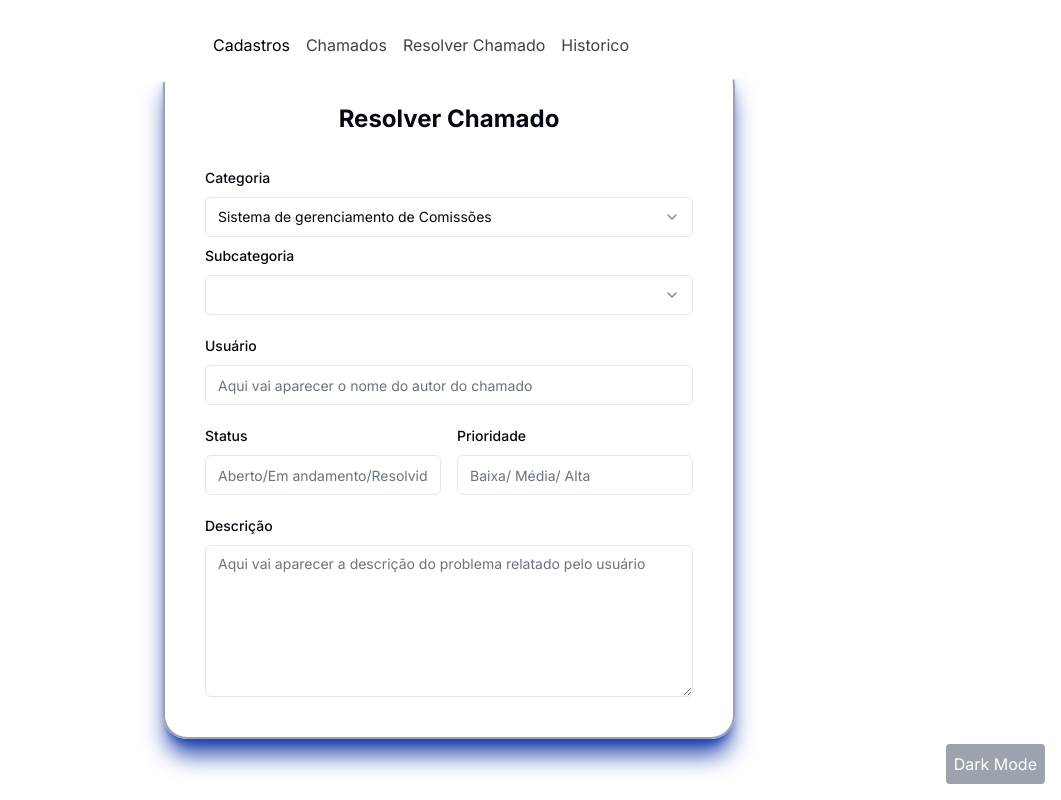
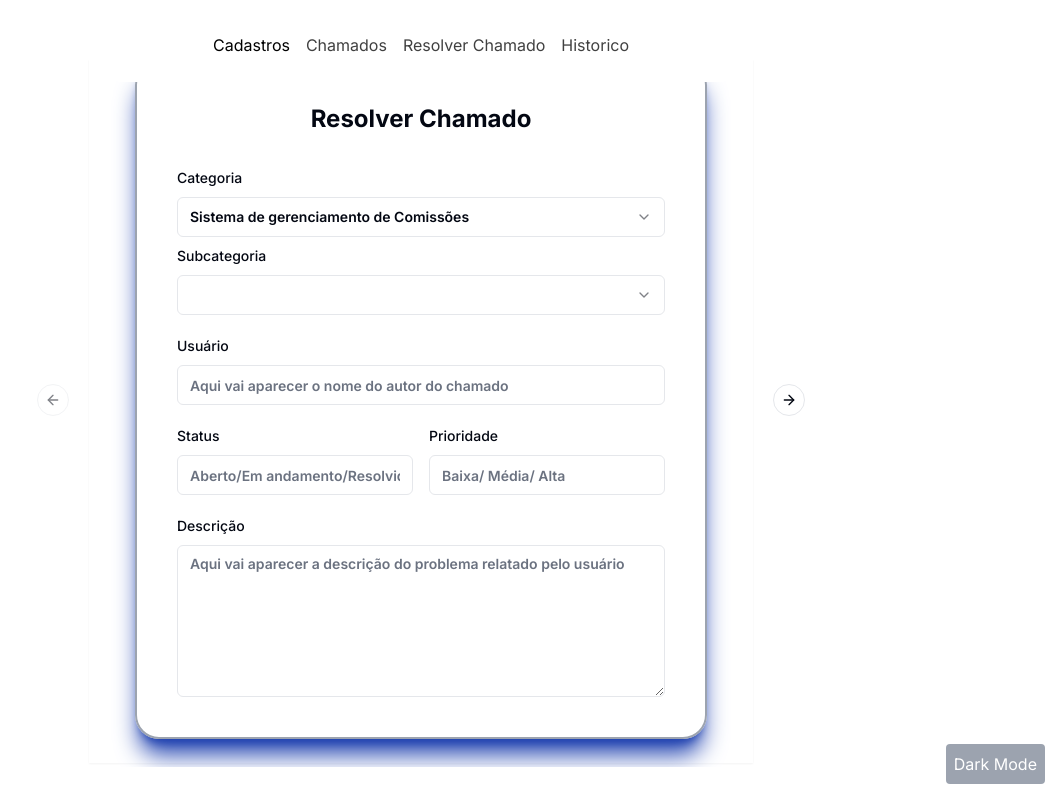
Before and after one commit to HugoGBR/Desenvolvimento-de-Sistema-de-Abertura-de-Chamados-Equipe2, a Next.js app in the folder Equipe2_chamado/: page /routes/resolverChamado in a window 1280 px wide. Shown: the whole page, without its empty margins (219-1280 px from the left). Built offline with nearby package versions, Linux system fonts and the light colour scheme.

Commit message:
Algumas alterações

```diff
--- a/Equipe2_chamado/app/routes/historico/data-table.tsx
+++ b/Equipe2_chamado/app/routes/historico/data-table.tsx
@@ -35,7 +35,7 @@
   })
 
   return (
-    <div className="rounded-md border">
+    <div className="mt-20 rounded-md border">
        <div className="p-4 border-b">
         <h2 className="text-xl font-semibold text-center ">Histórico de chamados</h2>
       </div>
--- a/Equipe2_chamado/app/routes/resolverChamado/page.tsx
+++ b/Equipe2_chamado/app/routes/resolverChamado/page.tsx
@@ -5,19 +5,31 @@
 	Select, SelectContent, SelectItem, SelectTrigger, SelectValue,
 } from "@/components/ui/select"
 import { Textarea } from "@/components/ui/textarea"
-import NavbarDemo from "@/components/menu"
+import { Card, CardContent } from "@/components/ui/card"
+import {
+	Carousel,
+	CarouselContent,
+	CarouselItem,
+	CarouselNext,
+	CarouselPrevious,
+} from "@/components/ui/carousel"
 
 
 export default function Dashboard() {
 	return (
 		<div>
-			<div className="grid h-screen w-full pl-[56px]">
+			<div className="grid h-screen w-full text-4xl font-semibold">
 				<div className="flex flex-col">
-
 					<main className="grid flex-1 gap-4 overflow-auto justify-center items-center p-4">
 						<div className="flex-col items-start gap-8 md:flex" x-chunk="dashboard-03-chunk-0">
-							<form className="grid w-full items-start rounded-3xl shadow-xl shadow-blue-800 border-2 border-gray-400 p-10 gap-6">
-
+							<Carousel className="w-full max-w-2xl">
+								<CarouselContent>
+									{Array.from({ length: 5 }).map((_, index) => (
+										<CarouselItem key={index}>
+											<div className="p-1">
+												<Card>
+													<CardContent className="flex aspect-square items-center justify-center p-6">
+														<form className="grid items-start rounded-3xl shadow-xl shadow-blue-800 border-2 border-gray-400 p-10 gap-6">
 															<div className="grid gap-3">
 																<div className="text-center font-bold text-2xl pb-6">Resolver Chamado</div>
 																<Select>
@@ -89,11 +101,23 @@
 																/>
 															</div>
 														</form>
+													</CardContent>
+												</Card>
+											</div>
+										</CarouselItem>
+									))}
+								</CarouselContent>
+								<CarouselPrevious />
+								<CarouselNext />
+							</Carousel>
+
 						</div>
 
 					</main>
 				</div>
 			</div>
+
+
 		</div>
 
 	)
--- a/Equipe2_chamado/components/ui/card.tsx
+++ b/Equipe2_chamado/components/ui/card.tsx
@@ -9,7 +9,7 @@
   <div
     ref={ref}
     className={cn(
-      "rounded-lg border bg-card text-card-foreground shadow-sm",
+      "bg-card text-card-foreground shadow-sm",
       className
     )}
     {...props}
--- /dev/null
+++ b/Equipe2_chamado/components/ui/carousel.tsx
@@ -0,0 +1,262 @@
+"use client"
+
+import * as React from "react"
+import useEmblaCarousel, {
+  type UseEmblaCarouselType,
+} from "embla-carousel-react"
+import { ArrowLeft, ArrowRight } from "lucide-react"
+
+import { cn } from "@/lib/utils"
+import { Button } from "@/components/ui/button"
+
+type CarouselApi = UseEmblaCarouselType[1]
+type UseCarouselParameters = Parameters<typeof useEmblaCarousel>
+type CarouselOptions = UseCarouselParameters[0]
+type CarouselPlugin = UseCarouselParameters[1]
+
+type CarouselProps = {
+  opts?: CarouselOptions
+  plugins?: CarouselPlugin
+  orientation?: "horizontal" | "vertical"
+  setApi?: (api: CarouselApi) => void
+}
+
+type CarouselContextProps = {
+  carouselRef: ReturnType<typeof useEmblaCarousel>[0]
+  api: ReturnType<typeof useEmblaCarousel>[1]
+  scrollPrev: () => void
+  scrollNext: () => void
+  canScrollPrev: boolean
+  canScrollNext: boolean
+} & CarouselProps
+
+const CarouselContext = React.createContext<CarouselContextProps | null>(null)
+
+function useCarousel() {
+  const context = React.useContext(CarouselContext)
+
+  if (!context) {
+    throw new Error("useCarousel must be used within a <Carousel />")
+  }
+
+  return context
+}
+
+const Carousel = React.forwardRef<
+  HTMLDivElement,
+  React.HTMLAttributes<HTMLDivElement> & CarouselProps
+>(
+  (
+    {
+      orientation = "horizontal",
+      opts,
+      setApi,
+      plugins,
+      className,
+      children,
+      ...props
+    },
+    ref
+  ) => {
+    const [carouselRef, api] = useEmblaCarousel(
+      {
+        ...opts,
+        axis: orientation === "horizontal" ? "x" : "y",
+      },
+      plugins
+    )
+    const [canScrollPrev, setCanScrollPrev] = React.useState(false)
+    const [canScrollNext, setCanScrollNext] = React.useState(false)
+
+    const onSelect = React.useCallback((api: CarouselApi) => {
+      if (!api) {
+        return
+      }
+
+      setCanScrollPrev(api.canScrollPrev())
+      setCanScrollNext(api.canScrollNext())
+    }, [])
+
+    const scrollPrev = React.useCallback(() => {
+      api?.scrollPrev()
+    }, [api])
+
+    const scrollNext = React.useCallback(() => {
+      api?.scrollNext()
+    }, [api])
+
+    const handleKeyDown = React.useCallback(
+      (event: React.KeyboardEvent<HTMLDivElement>) => {
+        if (event.key === "ArrowLeft") {
+          event.preventDefault()
+          scrollPrev()
+        } else if (event.key === "ArrowRight") {
+          event.preventDefault()
+          scrollNext()
+        }
+      },
+      [scrollPrev, scrollNext]
+    )
+
+    React.useEffect(() => {
+      if (!api || !setApi) {
+        return
+      }
+
+      setApi(api)
+    }, [api, setApi])
+
+    React.useEffect(() => {
+      if (!api) {
+        return
+      }
+
+      onSelect(api)
+      api.on("reInit", onSelect)
+      api.on("select", onSelect)
+
+      return () => {
+        api?.off("select", onSelect)
+      }
+    }, [api, onSelect])
+
+    return (
+      <CarouselContext.Provider
+        value={{
+          carouselRef,
+          api: api,
+          opts,
+          orientation:
+            orientation || (opts?.axis === "y" ? "vertical" : "horizontal"),
+          scrollPrev,
+          scrollNext,
+          canScrollPrev,
+          canScrollNext,
+        }}
+      >
+        <div
+          ref={ref}
+          onKeyDownCapture={handleKeyDown}
+          className={cn("relative", className)}
+          role="region"
+          aria-roledescription="carousel"
+          {...props}
+        >
+          {children}
+        </div>
+      </CarouselContext.Provider>
+    )
+  }
+)
+Carousel.displayName = "Carousel"
+
+const CarouselContent = React.forwardRef<
+  HTMLDivElement,
+  React.HTMLAttributes<HTMLDivElement>
+>(({ className, ...props }, ref) => {
+  const { carouselRef, orientation } = useCarousel()
+
+  return (
+    <div ref={carouselRef} className="overflow-hidden">
+      <div
+        ref={ref}
+        className={cn(
+          "flex",
+          orientation === "horizontal" ? "-ml-4" : "-mt-4 flex-col",
+          className
+        )}
+        {...props}
+      />
+    </div>
+  )
+})
+CarouselContent.displayName = "CarouselContent"
+
+const CarouselItem = React.forwardRef<
+  HTMLDivElement,
+  React.HTMLAttributes<HTMLDivElement>
+>(({ className, ...props }, ref) => {
+  const { orientation } = useCarousel()
+
+  return (
+    <div
+      ref={ref}
+      role="group"
+      aria-roledescription="slide"
+      className={cn(
+        "min-w-0 shrink-0 grow-0 basis-full",
+        orientation === "horizontal" ? "pl-4" : "pt-4",
+        className
+      )}
+      {...props}
+    />
+  )
+})
+CarouselItem.displayName = "CarouselItem"
+
+const CarouselPrevious = React.forwardRef<
+  HTMLButtonElement,
+  React.ComponentProps<typeof Button>
+>(({ className, variant = "outline", size = "icon", ...props }, ref) => {
+  const { orientation, scrollPrev, canScrollPrev } = useCarousel()
+
+  return (
+    <Button
+      ref={ref}
+      variant={variant}
+      size={size}
+      className={cn(
+        "absolute  h-8 w-8 rounded-full",
+        orientation === "horizontal"
+          ? "-left-12 top-1/2 -translate-y-1/2"
+          : "-top-12 left-1/2 -translate-x-1/2 rotate-90",
+        className
+      )}
+      disabled={!canScrollPrev}
+      onClick={scrollPrev}
+      {...props}
+    >
+      <ArrowLeft className="h-4 w-4" />
+      <span className="sr-only">Previous slide</span>
+    </Button>
+  )
+})
+CarouselPrevious.displayName = "CarouselPrevious"
+
+const CarouselNext = React.forwardRef<
+  HTMLButtonElement,
+  React.ComponentProps<typeof Button>
+>(({ className, variant = "outline", size = "icon", ...props }, ref) => {
+  const { orientation, scrollNext, canScrollNext } = useCarousel()
+
+  return (
+    <Button
+      ref={ref}
+      variant={variant}
+      size={size}
+      className={cn(
+        "absolute h-8 w-8 rounded-full",
+        orientation === "horizontal"
+          ? "-right-12 top-1/2 -translate-y-1/2"
+          : "-bottom-12 left-1/2 -translate-x-1/2 rotate-90",
+        className
+      )}
+      disabled={!canScrollNext}
+      onClick={scrollNext}
+      {...props}
+    >
+      <ArrowRight className="h-4 w-4" />
+      <span className="sr-only">Next slide</span>
+    </Button>
+  )
+})
+CarouselNext.displayName = "CarouselNext"
+
+export {
+  type CarouselApi,
+  Carousel,
+  CarouselContent,
+  CarouselItem,
+  CarouselPrevious,
+  CarouselNext,
+}
--- a/Equipe2_chamado/package.json
+++ b/Equipe2_chamado/package.json
@@ -18,6 +18,7 @@
     "@tanstack/react-table": "^8.20.1",
     "class-variance-authority": "^0.7.0",
     "clsx": "^2.1.1",
+    "embla-carousel-react": "^8.2.0",
     "framer-motion": "^11.3.21",
     "lucide-react": "^0.424.0",
     "next": "14.2.5",
```
Also changed, not shown: 1 other file (tests, documents, lock files or other folders). Lines whose indentation alone changed are shown as unchanged.
